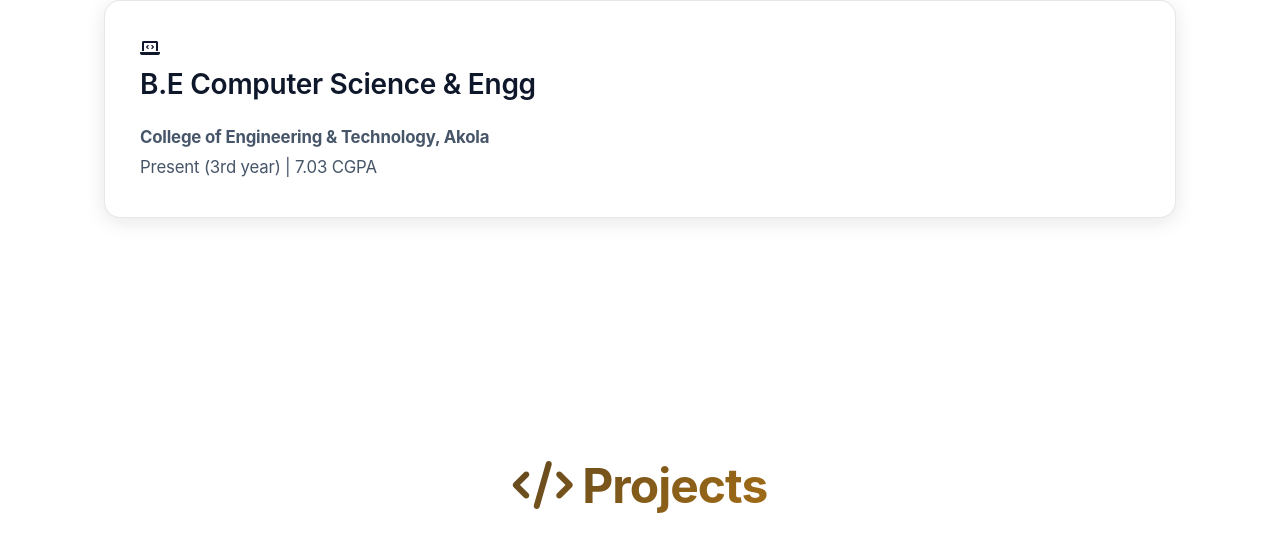
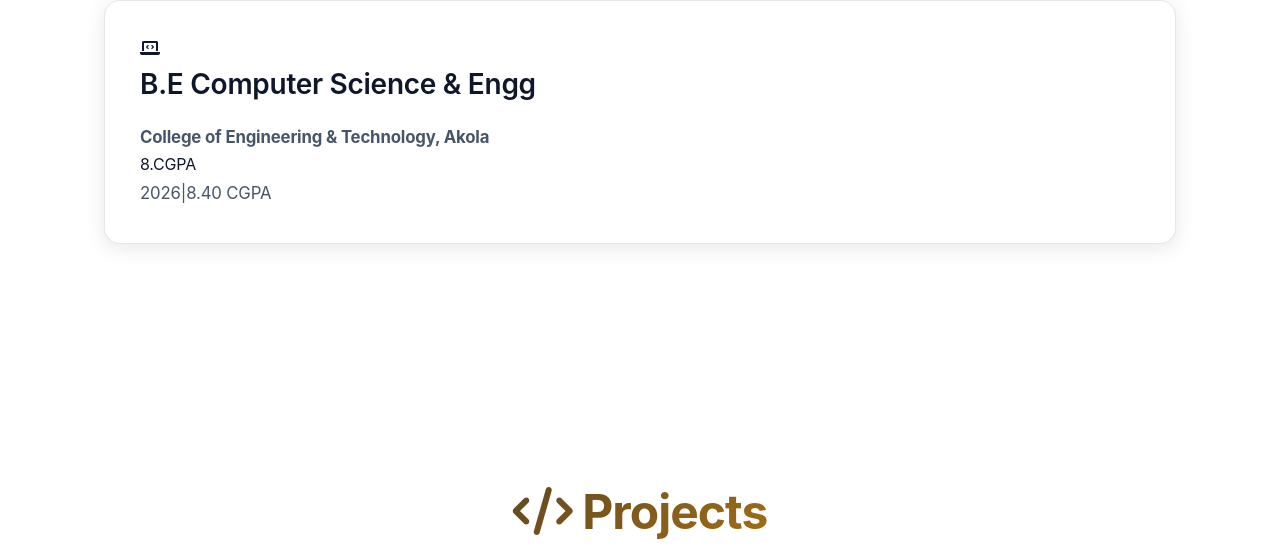
Before and after one commit to mrGaurav154/Portfolio, a plain HTML site: page index.html in a window 1280 px wide. Shown: the part 2123-2675 px from the top of the page. Drawn offline with Linux system fonts and the light colour scheme.

```diff
--- a/index.html
+++ b/index.html
@@ -107,7 +107,7 @@
                 <div class="degree-icon"><i class="fas fa-laptop-code"></i></div>
                 <h3>B.E Computer Science & Engg</h3>
                 <p><strong>College of Engineering & Technology, Akola</strong></p>
-                <p>Present (3rd year) | 7.03 CGPA</p>
+8.CGPA                <p>2026|8.40 CGPA </p>
             </div>
         </div>
     </section>
```
